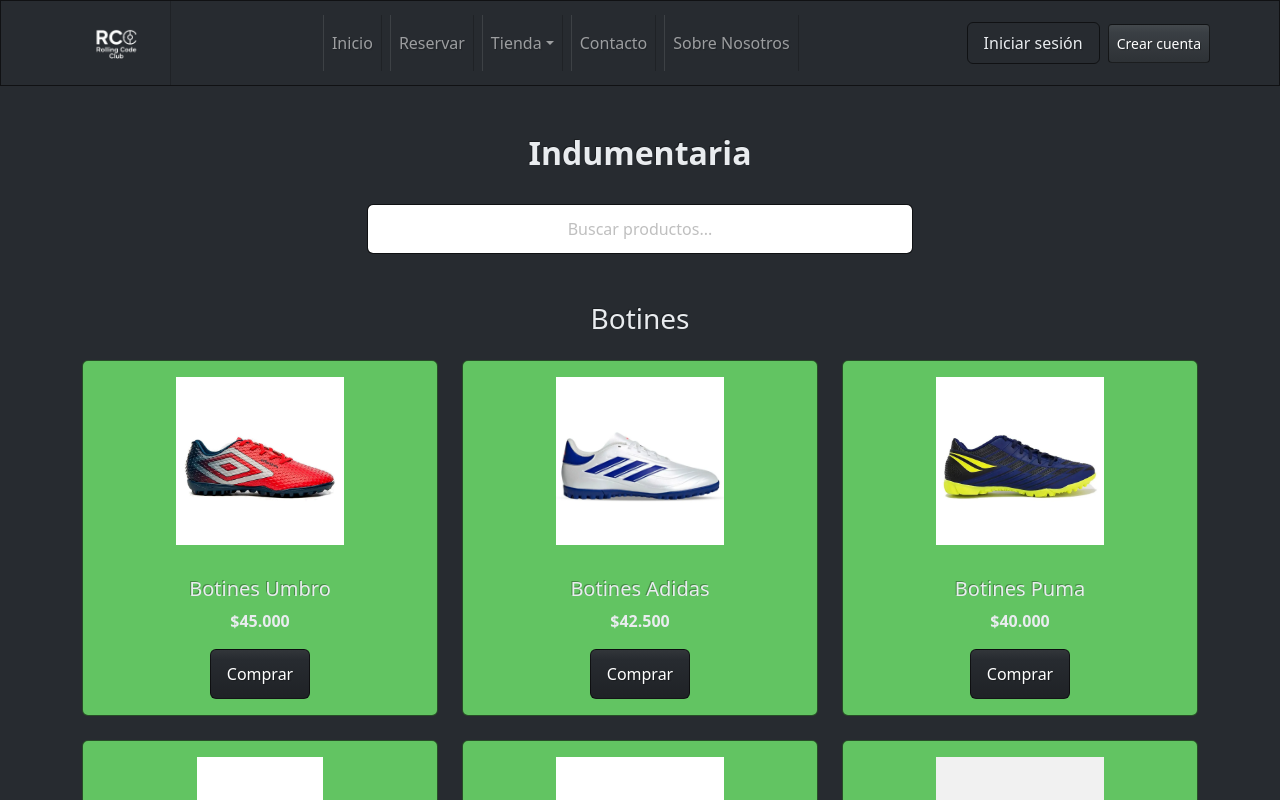
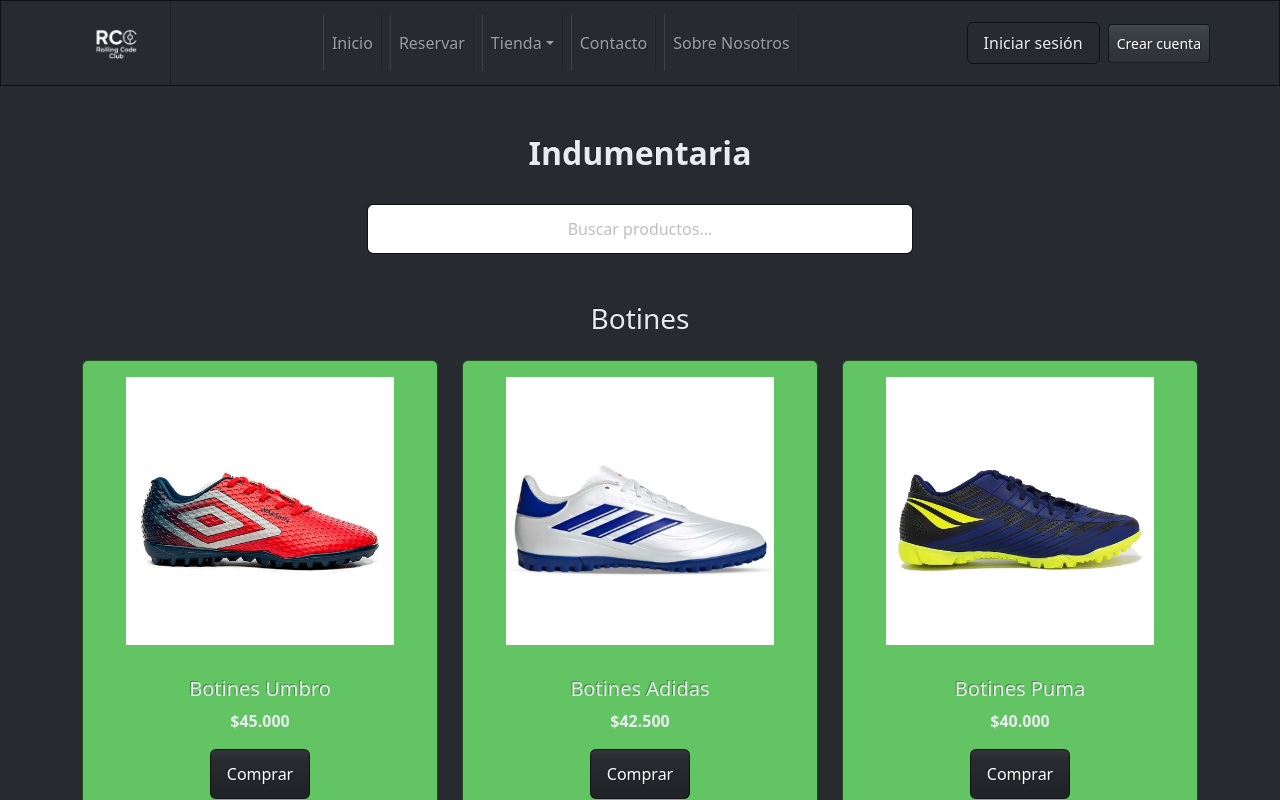
Before and after one commit to ximebarrientos/rollingCodeClub, a React (Vite) app: page /tienda in a window 1280 px wide. Shown: the top 800 px of the page. Built offline with nearby package versions, Linux system fonts and the light colour scheme.

Commit message:
Acomode las imagenes en las cards porque se deformaban.

```diff
--- a/src/components/pages/tienda/tienda.css
+++ b/src/components/pages/tienda/tienda.css
@@ -8,10 +8,11 @@
 }
 
 .producto-img {
-  width: 100%;
-  height: 200px;
-  object-fit: contain;
-  border-radius: 10px;
+  width: 300px;
+  height: 300px;
+  object-fit: cover;
+  display: block;
+  margin: 0 auto;
   transition: transform 0.3s ease;
 
 }
```
